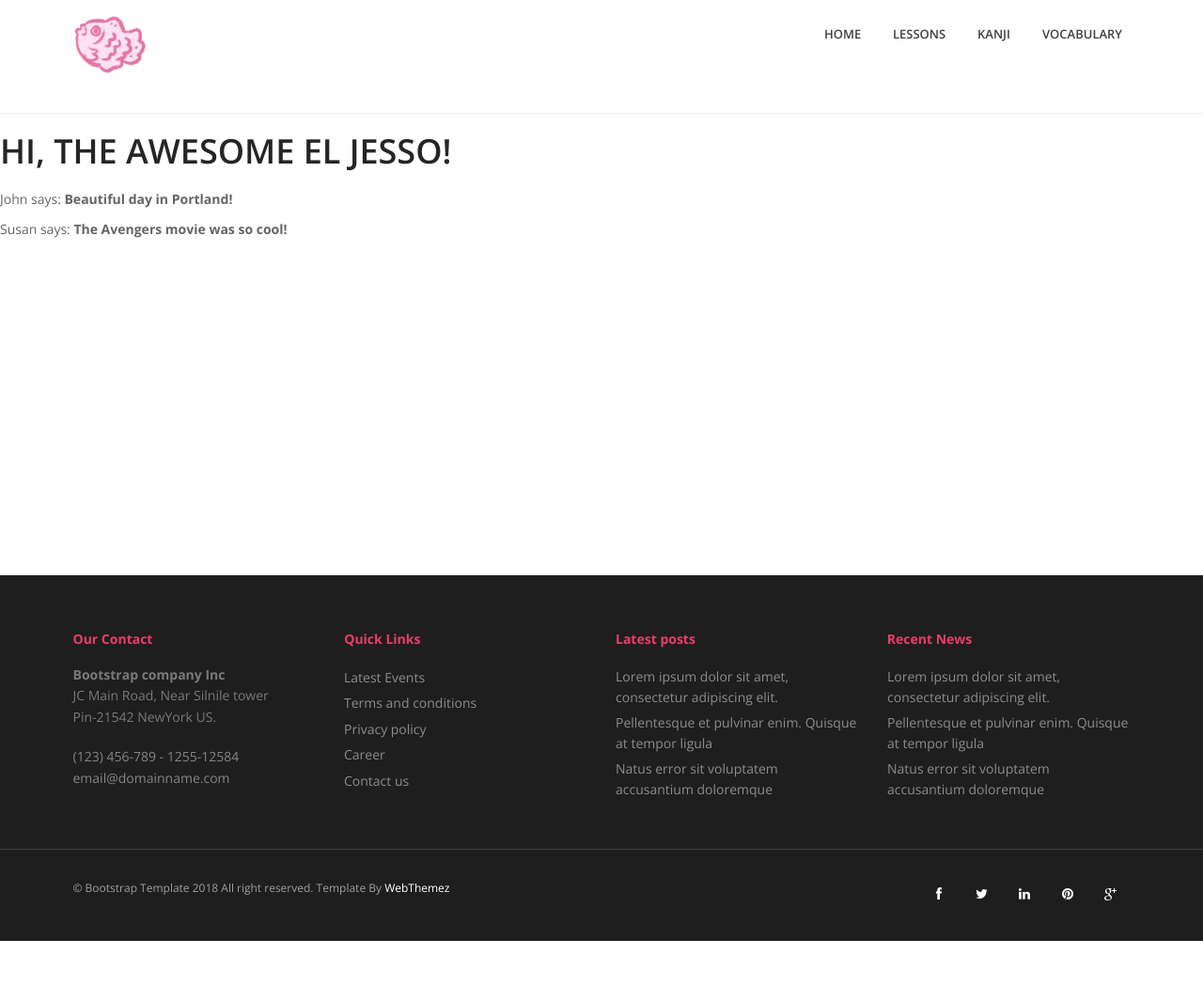
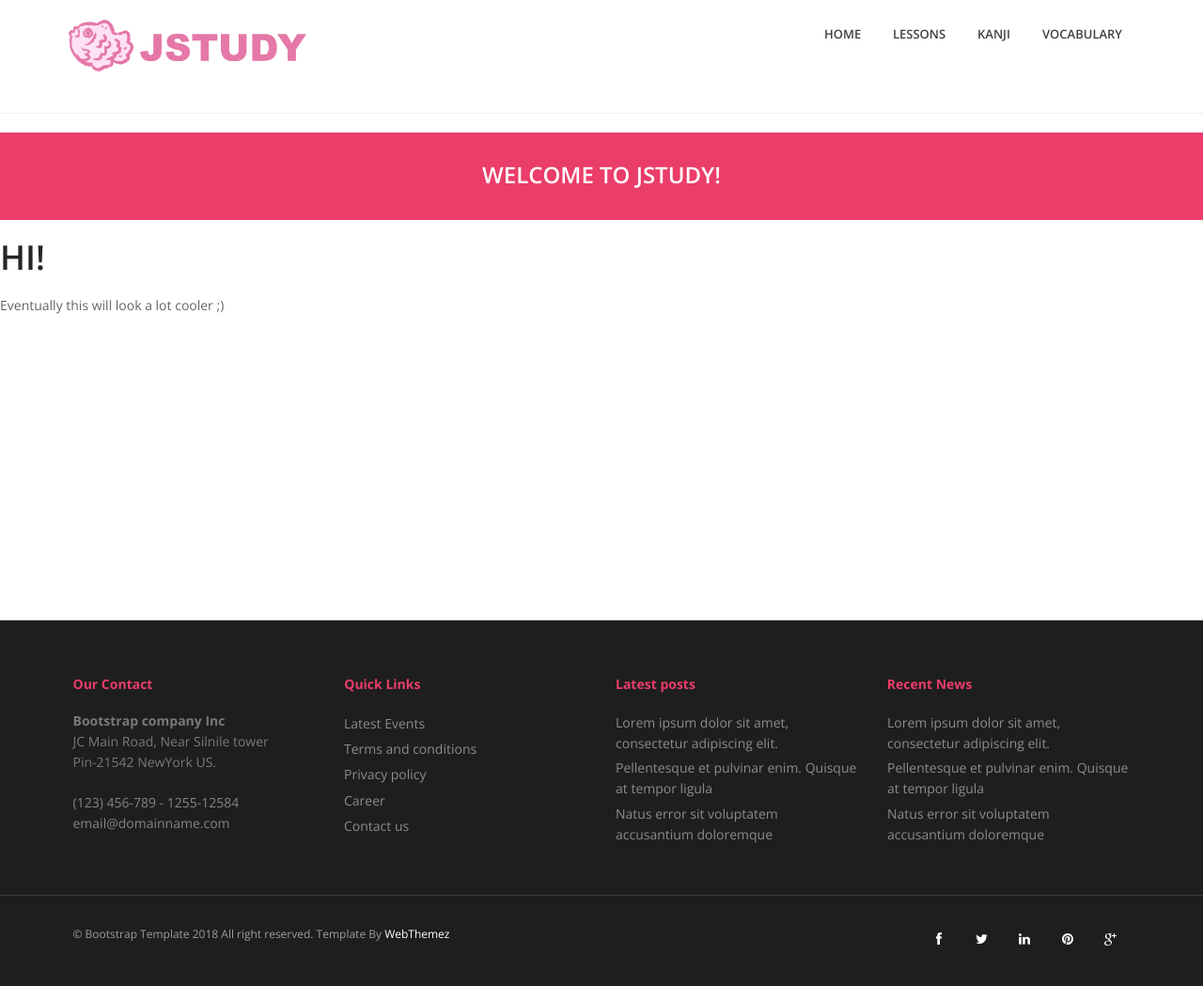
Before and after one commit to kramos577/JStudy-dead, a Flask app: page / in a window 1280 px wide. Shown: the whole page at 94% size. Before the commit the page ends 1001 px from the top, so only its background shows below. Run offline with Flask 2, Linux system fonts and the light colour scheme; some libraries are stand-ins or nearby versions.

Commit message:
Added Subheaders and changed logo

```diff
--- a/app/templates/base.html
+++ b/app/templates/base.html
@@ -25,7 +25,7 @@
                         <span class="icon-bar"></span>
                         <span class="icon-bar"></span>
                     </button>
-                    <a href="/"><img src="../static/img/Taiyaki1.png" alt="Home" style="width:100px;height:100px;"></a>
+                    <a href="/"><img src="../static/img/Taiyaki2.png" alt="Home" style="height:100px;"></a>
                 </div>
                 <div class="navbar-collapse collapse ">
                     <ul class="nav navbar-nav">
--- a/app/templates/index.html
+++ b/app/templates/index.html
@@ -1,8 +1,22 @@
 {% extends "base.html" %}
 {% block content %}
-    <h1>Hi, {{ user.nickname }}!</h1>
-    {% for post in posts %}
-    <div><p>{{ post.author.nickname }} says: <b>{{ post.body }}</b></p></div>
-    {% endfor %}
-    <p><br><br><br><br><br><br><br><br><br><br><br><br><br><br><br></p>
+<!--Put some image here with text over or somethign like the tempalte-->
+
+
+
+<!--Pink headline bar with "Welcome to JStudy!" in it-->
+<section id="inner-headline">
+	<div class="container">
+		<div class="row">
+			<div class="col-lg-12">
+				<h2 class="pageTitle">Welcome to JStudy!</h2>
+			</div>
+		</div>
+	</div>
+	</section>
+
+
+    <h1>Hi!</h1>
+
+    <p>Eventually this will look a lot cooler ;)<br><br><br><br><br><br><br><br><br><br><br><br><br><br><br></p>
 {% endblock %}
--- a/app/templates/kanji.html
+++ b/app/templates/kanji.html
@@ -1,5 +1,6 @@
 {% extends "base.html" %}
 {% block content %}
+<!--Pink headline bar with "Kanji" in it-->
 <section id="inner-headline">
 	<div class="container">
 		<div class="row">
@@ -10,8 +11,10 @@
 	</div>
 	</section>
 
+<!--Start of text-->
     <h1>sup!</h1>
     <div><p> This is where cool kanji stuff will happen =)
+
       <br><br><br><br><br><br><br><br><br><br><br><br><br><br><br>
     </p>
     </div>
--- a/app/views.py
+++ b/app/views.py
@@ -7,22 +7,8 @@ from app import app
 @app.route('/')
 @app.route('/index')
 def index():
-    user = {'nickname': 'The Awesome El Jesso'}  # fake user
-    posts = [  # fake array of posts
-        {
-            'author': {'nickname': 'John'},
-            'body': 'Beautiful day in Portland!'
-        },
-        {
-            'author': {'nickname': 'Susan'},
-            'body': 'The Avengers movie was so cool!'
-        }
-    ]
     return render_template("index.html",
-                           title='Home',
-                           user=user,
-                           posts=posts)
-
+                           title='Home')
 
 @app.route('/lessons')
 def lessons():
```
Also changed, not shown: app/requirements.txt (deleted, +0 -31 lines), app/templates/lessons.html (+14 -0 lines), app/templates/vocab.html (+14 -0 lines), app/static/img/Taiyaki2.png (added), 2 other files.
